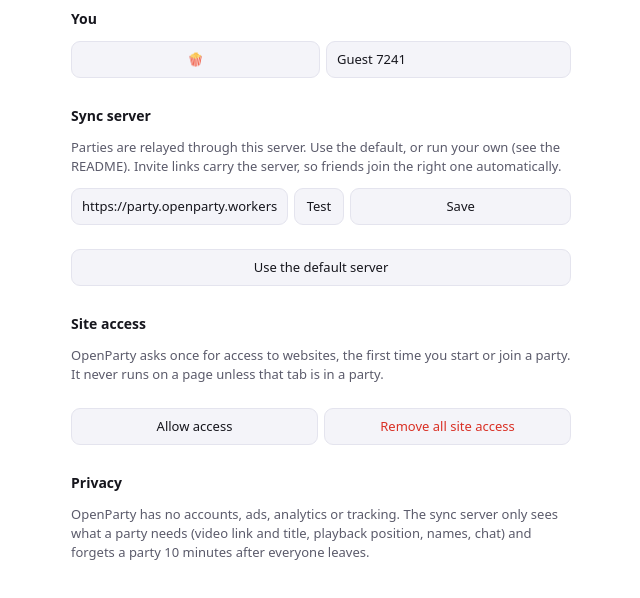
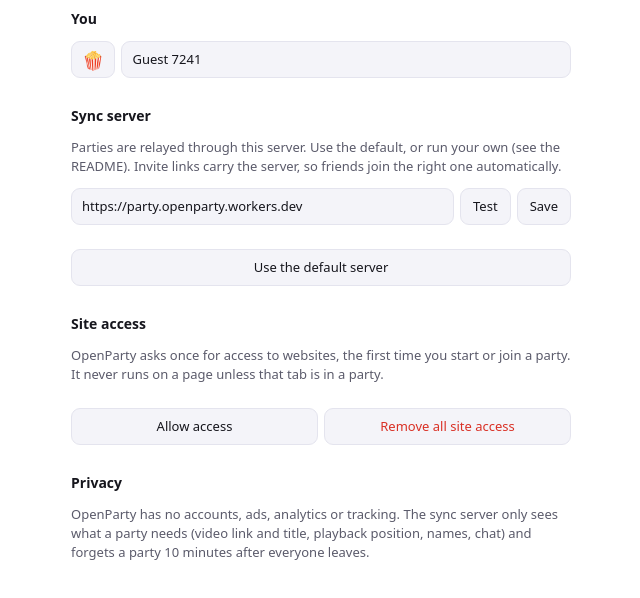
Before and after one commit to Nabeel-javed/OpenParty, a browser extension: page extension/options/options.html in a window 1280 px wide. Shown: the part 84-682 px from the top of the page, without its empty margins (319-959 px from the left). Drawn offline with Linux system fonts and the light colour scheme.

Commit message:
Settings: keep the avatar and buttons compact, the inputs wide

```diff
--- a/extension/options/options.html
+++ b/extension/options/options.html
@@ -11,6 +11,9 @@
       p { margin: 0; }
       .ok { color: #1a9e57; }
       .bad { color: var(--danger); }
+      .row > input { flex: 1; min-width: 0; }
+      .row > input ~ button, #avatar { flex: none; }
+      #avatar { font-size: 18px; padding: 4px 10px; }
     </style>
   </head>
   <body>
```
